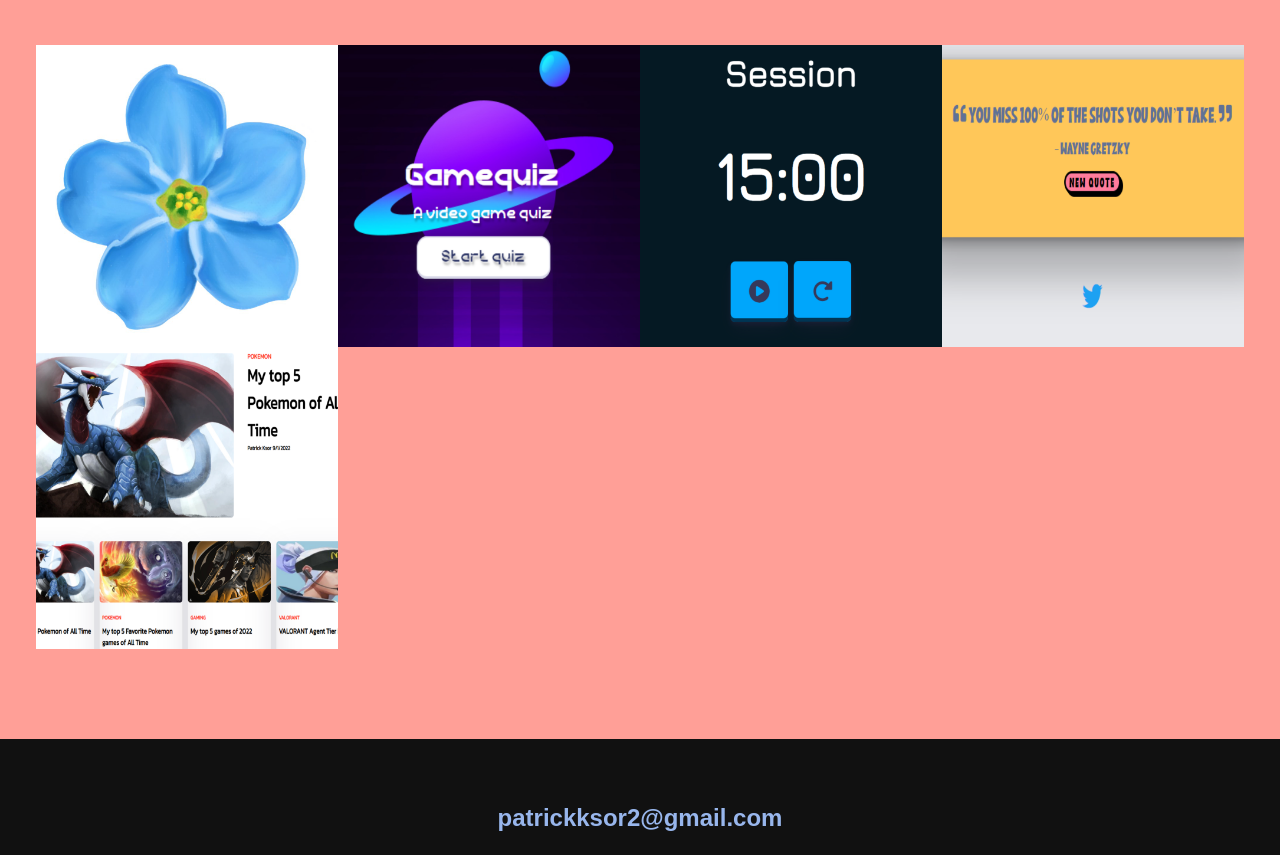
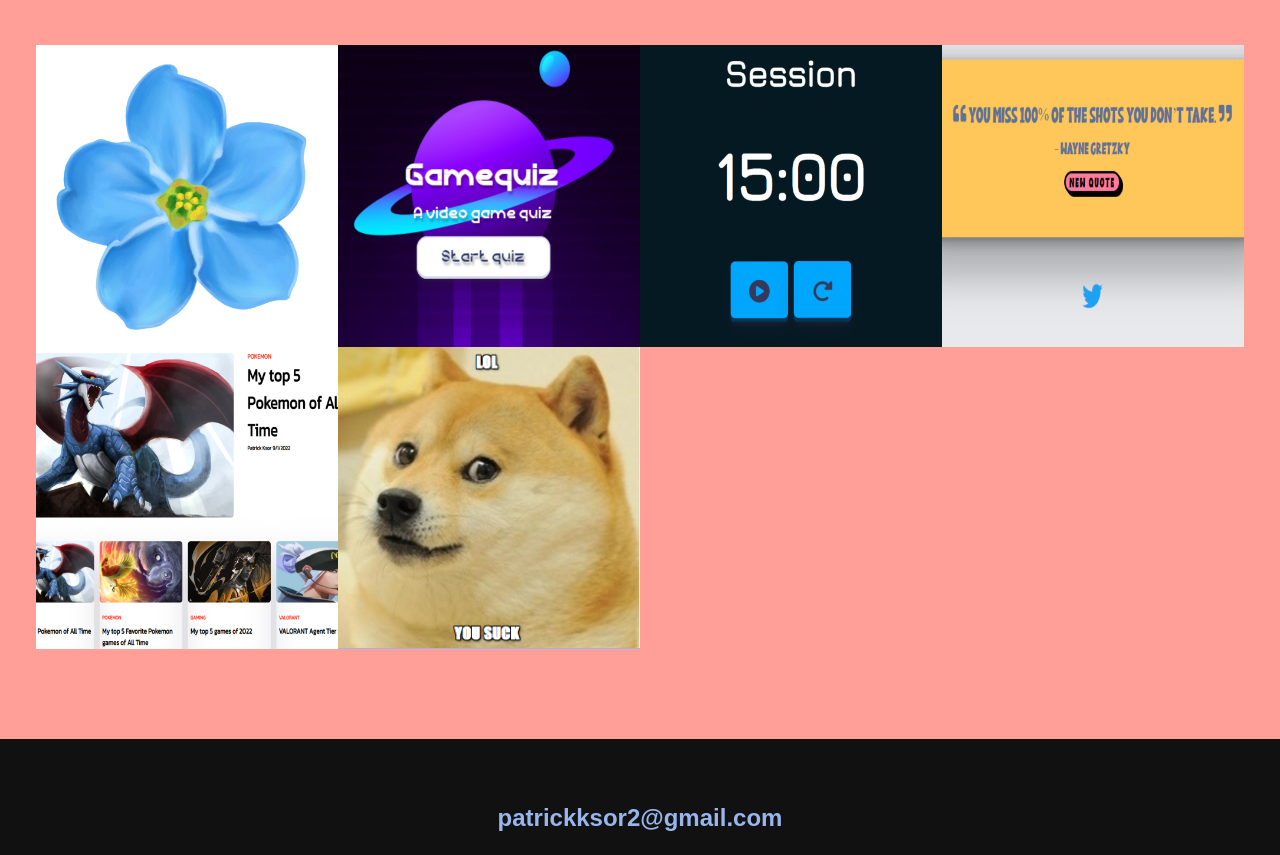
Before and after one commit to Patrick-UNCG/patrick-portfolio, a plain HTML site: page my-works.html in a window 1280 px wide. Shown: the part 242-1097 px from the top of the page. Drawn offline with nearby package versions, Linux system fonts and the light colour scheme.

Commit message:
Added meme

```diff
--- a/my-works.html
+++ b/my-works.html
@@ -60,6 +60,10 @@
                 <a href="https://quiet-malasada-61a14e.netlify.app/" target="_blank" class="portfolio__item">
                     <img src="img/gameblog.png" alt="" class="portfolio__img">
                 </a>
+                <!-- Portfolio item 06 -->
+                <a href="https://musical-frangipane-06a394.netlify.app/" target="_blank" class="portfolio__item">
+                    <img src="img/meme.png" alt="" class="portfolio__img">
+                </a>
             </div>
         </section>
 
```
Also changed, not shown: img/meme.png (added).
